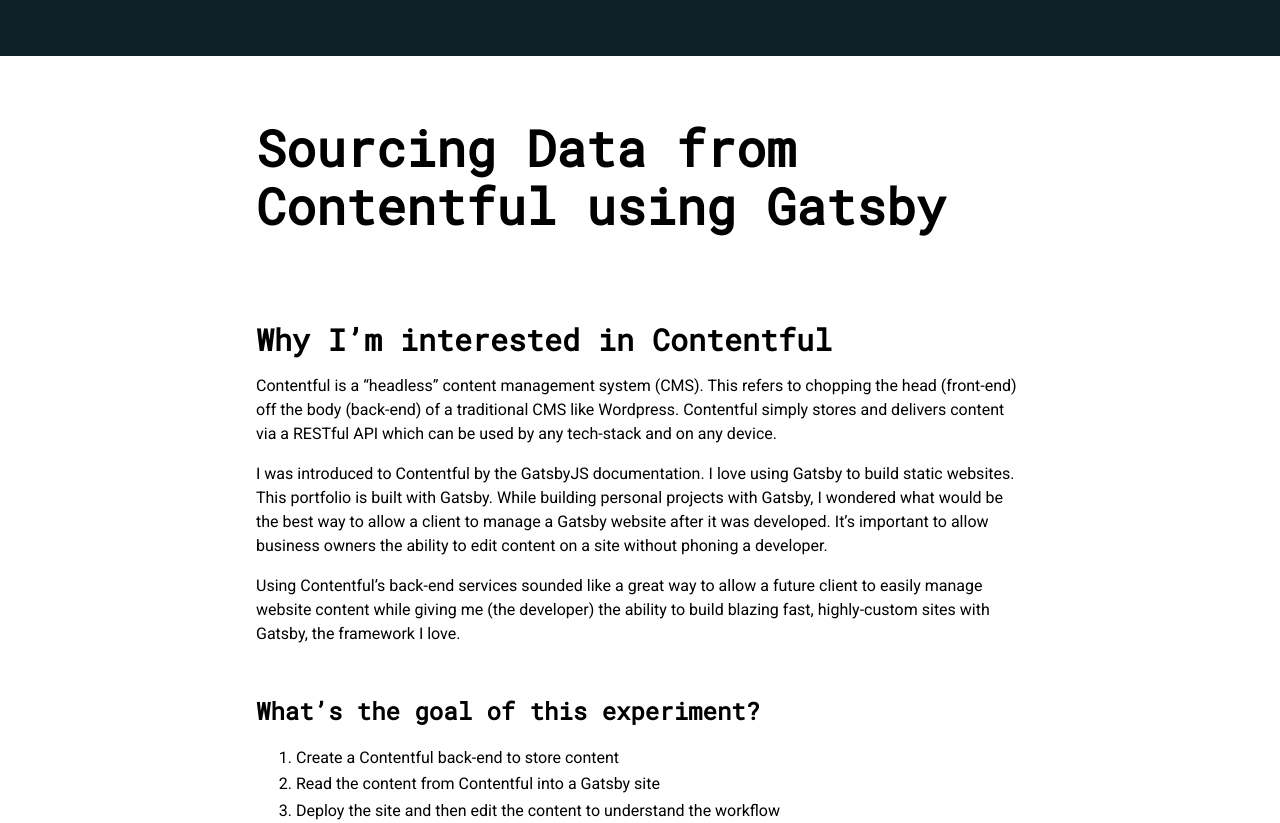
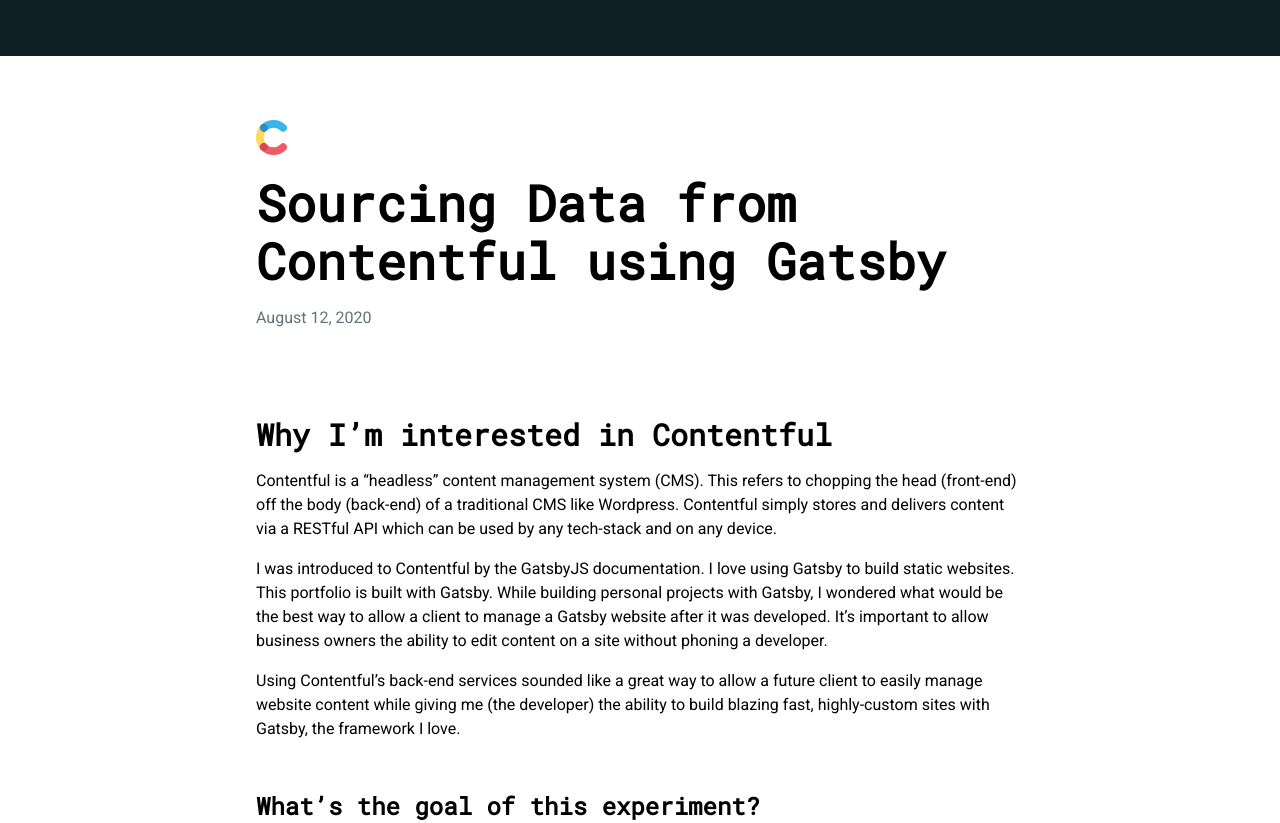
Before and after one commit to beterry/ben-blog, a Gatsby site: page /contentful-gatsby/ in a window 1280 px wide. Shown: the top 823 px of the page. Built offline with nearby package versions, Linux system fonts and the light colour scheme; Gatsby itself is replaced by a stand-in of ours; some packages are replaced by stand-ins of ours.

Commit message:
add icon to blog template

```diff
--- a/content/blog/contentful-gatsby/index.md
+++ b/content/blog/contentful-gatsby/index.md
@@ -2,6 +2,7 @@
 title: Sourcing Data from Contentful using Gatsby
 date: "2020-08-12"
 description: "A small project to underdtand the process of sourcing data from Contentful"
+icon: "./contentful-logo.svg"
 ---
 
 ## Why I’m interested in Contentful
--- a/src/templates/blog-post.js
+++ b/src/templates/blog-post.js
@@ -1,5 +1,8 @@
 import React from "react"
 import { graphql } from "gatsby"
+import styled from 'styled-components'
+
+import colors from '../styles/colors'
 
 import Layout from "../components/layout"
 import SEO from "../components/seo"
@@ -11,6 +14,8 @@
 const BlogPostTemplate = ({ data, pageContext, location }) => {
   const post = data.markdownRemark
 
+  console.log(post)
+
   return (
     <Layout>
       <SEO
@@ -20,7 +25,9 @@
       <article>
             <Padding />
         <header>
-          <h1>{post.frontmatter.title}</h1>
+            <Icon src={post.frontmatter.icon.publicURL} alt='' />
+            <h1>{post.frontmatter.title}</h1>
+            <DisplayDate>{post.frontmatter.date}</DisplayDate>
         </header>
         <section dangerouslySetInnerHTML={{ __html: post.html }} />
             <Padding />
@@ -46,7 +53,17 @@
         title
         date(formatString: "MMMM DD, YYYY")
         description
+        icon {
+            publicURL
+        }
       }
     }
   }
 `
+const Icon = styled.img`
+    margin-bottom: 1rem;
+`
+
+const DisplayDate = styled.p`
+    color: ${colors.p.light};
+`
```
Also changed, not shown: content/blog/contentful-gatsby/contentful-logo.svg (added).
